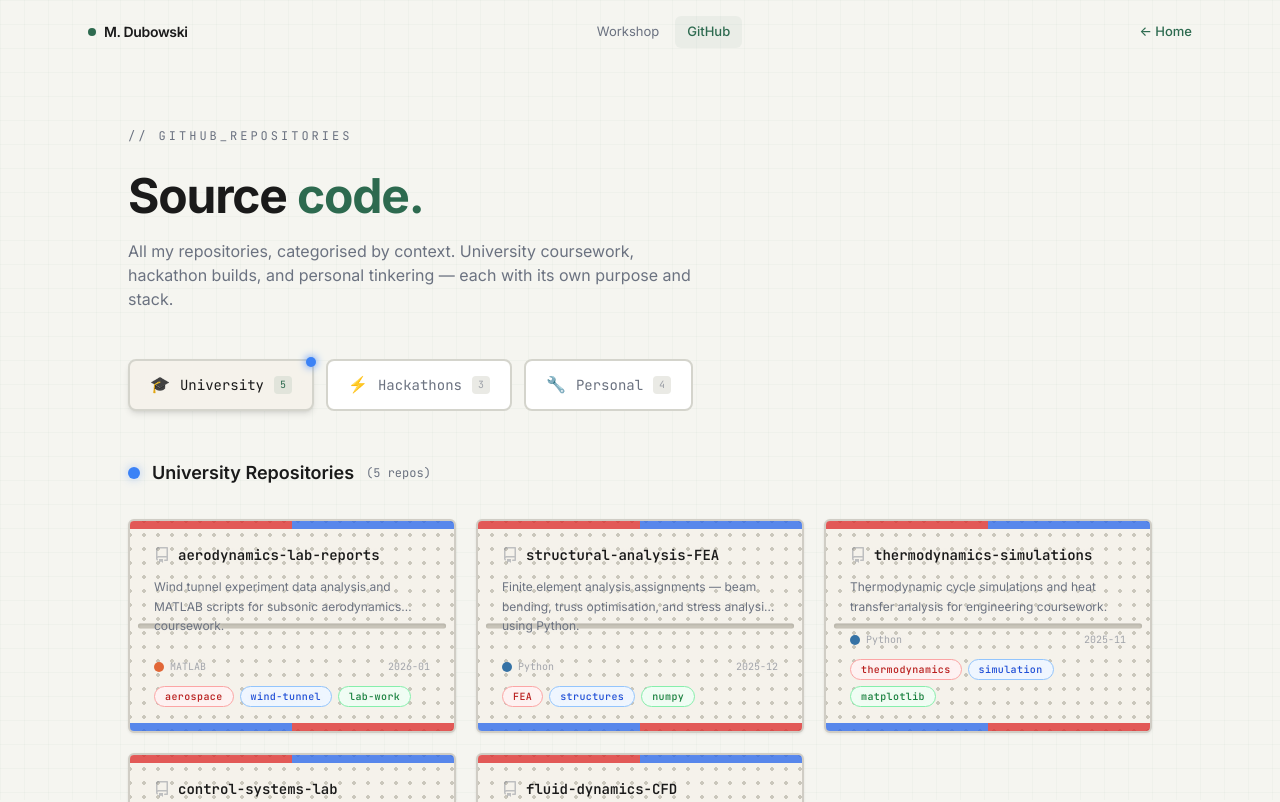
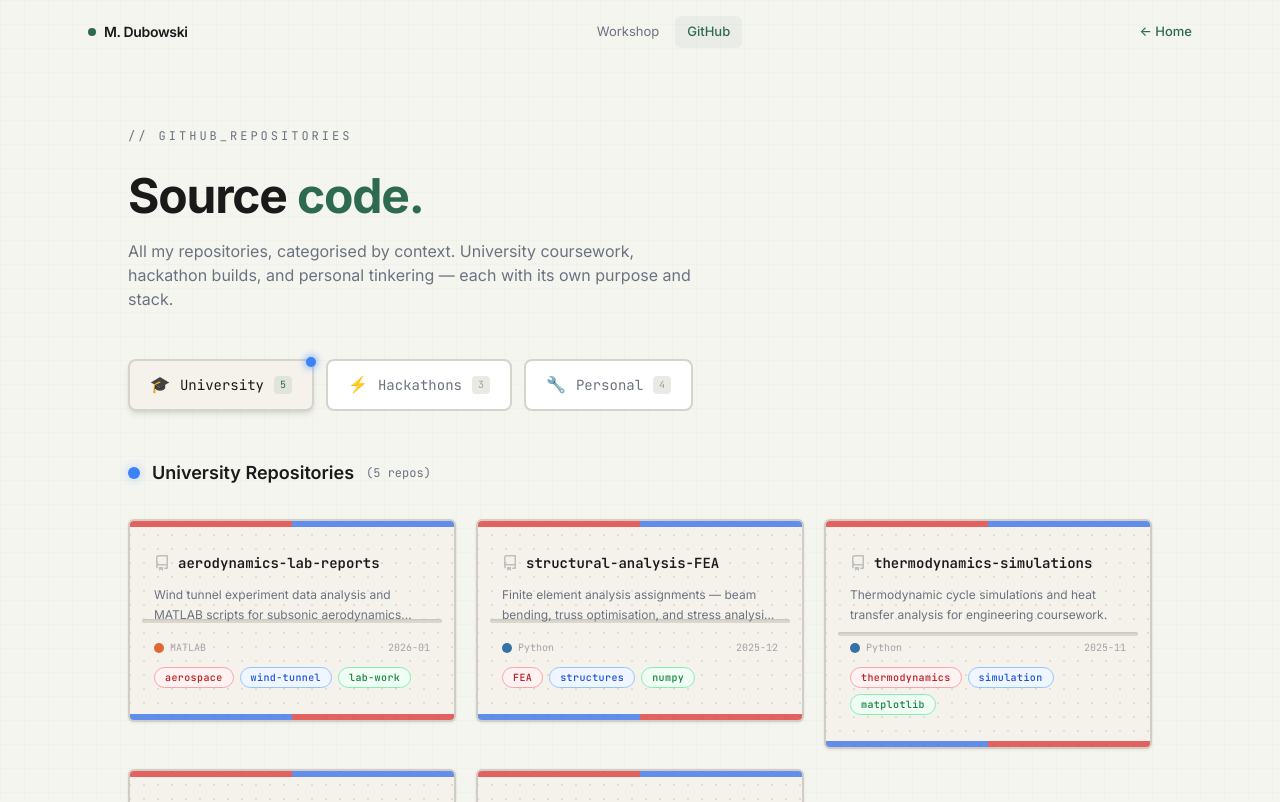
Before and after one commit to Max11122006/Portfolio-Wesbite, a Next.js app: page /github in a window 1280 px wide. Shown: the top 802 px of the page. Built offline with nearby package versions, Linux system fonts and the light colour scheme.

Commit message:
restore orginal breadboards

```diff
--- a/src/app/github/page.tsx
+++ b/src/app/github/page.tsx
@@ -19,7 +19,6 @@ interface Repo {
   topics: string[];
   url: string;
   lastUpdated: string;
-  images?: string[];
 }
 
 const repos: Repo[] = [
@@ -92,7 +91,6 @@ const repos: Repo[] = [
     topics: ["nextjs", "aviation", "real-time"],
     url: "#",
     lastUpdated: "2025-11",
-    // images: ["/images/skytrack-1.jpg", "/images/skytrack-2.jpg"],
   },
   {
     id: 7,
@@ -131,7 +129,6 @@ const repos: Repo[] = [
     topics: ["nextjs", "portfolio", "threejs"],
     url: "#",
     lastUpdated: "2026-03",
-    // images: ["/images/portfolio-1.jpg"],
   },
   {
     id: 10,
@@ -154,7 +151,6 @@ const repos: Repo[] = [
     topics: ["arduino", "flight-sim", "hardware"],
     url: "#",
     lastUpdated: "2025-12",
-    // images: ["/images/flightsim-1.jpg", "/images/flightsim-2.jpg", "/images/flightsim-3.jpg"],
   },
   {
     id: 12,
@@ -176,14 +172,14 @@ const categories: { key: RepoCategory; label: string; icon: string; ledColor: st
 ];
 
 function RepoCard({ repo }: { repo: Repo }) {
-  const [activeImg, setActiveImg] = useState(0);
-  const hasImages = repo.images && repo.images.length > 0;
-
   return (
-    <motion.div
+    <motion.a
+      href={repo.url}
+      target="_blank"
+      rel="noopener noreferrer"
       whileHover={{ y: -3, boxShadow: "0 4px 20px rgba(0,0,0,0.08)" }}
       transition={{ duration: 0.3, ease: [0.22, 1, 0.36, 1] }}
-      className="breadboard-card h-full flex flex-col"
+      className="breadboard-card block"
     >
       {/* Power rails */}
       <div className="power-rails-top">
@@ -195,51 +191,10 @@ function RepoCard({ repo }: { repo: Repo }) {
         <div className="power-rail-red" />
       </div>
 
-      {/* Image gallery */}
-      {hasImages && (
-        <div className="relative z-[3] mx-[6px] mt-[6px] rounded-t overflow-hidden">
-          <div className="relative aspect-[16/10] bg-surface-alt">
-            <img
-              src={repo.images![activeImg]}
-              alt={`${repo.name} screenshot ${activeImg + 1}`}
-              className="w-full h-full object-cover"
-            />
-            {/* Image counter badge */}
-            {repo.images!.length > 1 && (
-              <span className="absolute top-2 right-2 text-[9px] font-mono bg-black/60 text-white px-2 py-0.5 rounded-full">
-                {activeImg + 1}/{repo.images!.length}
-              </span>
-            )}
-          </div>
-          {/* Thumbnail dots */}
-          {repo.images!.length > 1 && (
-            <div className="flex items-center justify-center gap-1.5 py-2 bg-surface-alt/80">
-              {repo.images!.map((_, i) => (
-                <button
-                  key={i}
-                  onClick={() => setActiveImg(i)}
-                  className={`w-2 h-2 rounded-full transition-all cursor-pointer ${
-                    i === activeImg
-                      ? "bg-accent scale-125"
-                      : "bg-border hover:bg-muted/40"
-                  }`}
-                  aria-label={`View image ${i + 1}`}
-                />
-              ))}
-            </div>
-          )}
-        </div>
-      )}
-
-      <a
-        href={repo.url}
-        target="_blank"
-        rel="noopener noreferrer"
-        className="card-inner p-6 flex-1 flex flex-col"
-      >
+      <div className="card-inner p-6 pt-8 pb-8">
         {/* Repo name */}
         <div className="flex items-center gap-2 mb-3">
-          <svg className="w-4 h-4 text-muted/40 shrink-0" viewBox="0 0 16 16" fill="currentColor">
+          <svg className="w-4 h-4 text-muted/40" viewBox="0 0 16 16" fill="currentColor">
             <path d="M2 2.5A2.5 2.5 0 0 1 4.5 0h8.75a.75.75 0 0 1 .75.75v12.5a.75.75 0 0 1-.75.75h-2.5a.75.75 0 0 1 0-1.5h1.75v-2h-8a1 1 0 0 0-.714 1.7.75.75 0 1 1-1.072 1.05A2.495 2.495 0 0 1 2 11.5Zm10.5-1h-8a1 1 0 0 0-1 1v6.708A2.486 2.486 0 0 1 4.5 9h8ZM5 12.25a.25.25 0 0 1 .25-.25h3.5a.25.25 0 0 1 .25.25v3.25a.25.25 0 0 1-.4.2l-1.45-1.087a.249.249 0 0 0-.3 0L5.4 15.7a.25.25 0 0 1-.4-.2Z" />
           </svg>
           <h3 className="text-sm font-semibold text-foreground font-mono truncate">
@@ -247,7 +202,7 @@ function RepoCard({ repo }: { repo: Repo }) {
           </h3>
         </div>
 
-        <p className="text-xs text-muted leading-relaxed mb-4 line-clamp-2 flex-1">
+        <p className="text-xs text-muted leading-relaxed mb-4 line-clamp-2">
           {repo.description}
         </p>
 
@@ -284,8 +239,8 @@ function RepoCard({ repo }: { repo: Repo }) {
             })}
           </div>
         )}
-      </a>
-    </motion.div>
+      </div>
+    </motion.a>
   );
 }
 
--- a/src/app/globals.css
+++ b/src/app/globals.css
@@ -100,12 +100,12 @@ body {
   position: absolute;
   inset: 0;
   background-image:
-    radial-gradient(circle, #b8b4a8 1.8px, transparent 1.8px);
+    radial-gradient(circle, #c8c4ba 1.5px, transparent 1.5px);
   background-size: 14px 14px;
   background-position: 7px 7px;
   pointer-events: none;
   z-index: 0;
-  opacity: 0.7;
+  opacity: 0.45;
 }
 
 /* Center channel gap (the DIP IC trough) */
@@ -113,30 +113,19 @@ body {
   content: "";
   position: absolute;
   top: 50%;
-  left: 8px;
-  right: 8px;
-  height: 5px;
-  background: #ccc8bc;
+  left: 12px;
+  right: 12px;
+  height: 4px;
+  background: #ddd8ce;
   transform: translateY(-50%);
   border-radius: 2px;
-  z-index: 1;
-  box-shadow: inset 0 1px 3px rgba(0, 0, 0, 0.15);
+  z-index: 0;
+  box-shadow: inset 0 1px 2px rgba(0, 0, 0, 0.1);
 }
 
 .breadboard-card .card-inner {
   position: relative;
   z-index: 2;
-}
-
-/* Text sits on a subtle frosted strip so holes show but text is readable */
-.breadboard-card .card-inner h2,
-.breadboard-card .card-inner h3,
-.breadboard-card .card-inner p,
-.breadboard-card .card-inner ul,
-.breadboard-card .card-inner span,
-.breadboard-card .card-inner a,
-.breadboard-card .card-inner div {
-  text-shadow: 0 0 4px rgba(245, 242, 235, 0.9);
 }
 
 /* Power rails — red and blue stripes on top and bottom */
@@ -145,8 +134,8 @@ body {
   position: absolute;
   left: 0;
   right: 0;
-  height: 8px;
-  z-index: 3;
+  height: 6px;
+  z-index: 1;
   display: flex;
 }
 
@@ -161,13 +150,13 @@ body {
 .power-rail-red {
   flex: 1;
   background: #dc2626;
-  opacity: 0.75;
+  opacity: 0.7;
 }
 
 .power-rail-blue {
   flex: 1;
   background: #2563eb;
-  opacity: 0.75;
+  opacity: 0.7;
 }
 
 /* LED indicator dot */
--- a/src/app/personal-projects/page.tsx
+++ b/src/app/personal-projects/page.tsx
@@ -139,7 +139,7 @@ export default function PersonalProjectsPage() {
                       {/* Header — always visible */}
                       <button
                         onClick={() => setExpanded(isExpanded ? null : project.id)}
-                        className="w-full text-left p-7 md:p-8 cursor-pointer"
+                        className="w-full text-left p-7 md:p-8 pt-9 cursor-pointer"
                       >
                         <div className="flex items-start justify-between gap-4">
                           <div className="flex-1">
--- a/src/components/Projects.tsx
+++ b/src/components/Projects.tsx
@@ -78,6 +78,15 @@ const projects: Project[] = [
   },
 ];
 
+function WireDeco({ top, left, width, color }: { top: string; left: string; width: string; color: string }) {
+  return (
+    <div
+      className={`wire-deco wire-deco--${color}`}
+      style={{ top, left, width }}
+    />
+  );
+}
+
 export default function Projects() {
   return (
     <section
@@ -123,7 +132,11 @@ export default function Projects() {
                   <div className="power-rail-red" />
                 </div>
 
-                <div className="card-inner p-7 md:p-8 flex flex-col h-full">
+                {/* Decorative wires */}
+                <WireDeco top="35%" left="0" width="18%" color={project.wireColor} />
+                <WireDeco top="65%" left="82%" width="18%" color={project.wireColor} />
+
+                <div className="card-inner p-7 md:p-8 pt-9 pb-9 flex flex-col h-full">
                   {/* Header row: pin label + category */}
                   <div className="flex items-center justify-between mb-4">
                     <div className="flex items-center gap-3">
--- a/src/components/Skills.tsx
+++ b/src/components/Skills.tsx
@@ -81,7 +81,7 @@ export default function Skills() {
                   <div className="power-rail-blue" />
                   <div className="power-rail-red" />
                 </div>
-                <div className="card-inner p-6">
+                <div className="card-inner p-6 pt-8 pb-8">
                   <h3 className="text-xs tracking-[0.2em] uppercase text-accent font-medium font-mono mb-5">
                     {group.category}
                   </h3>
```
